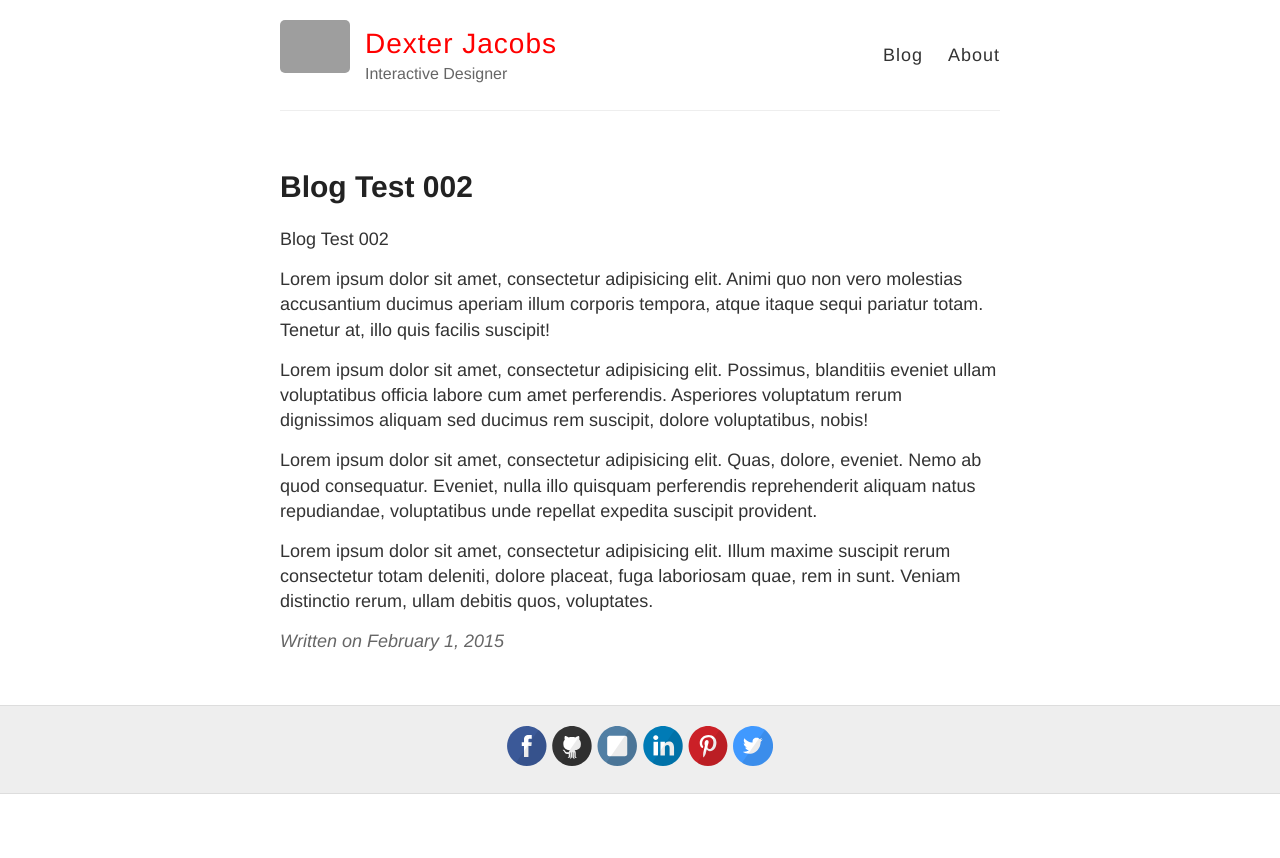
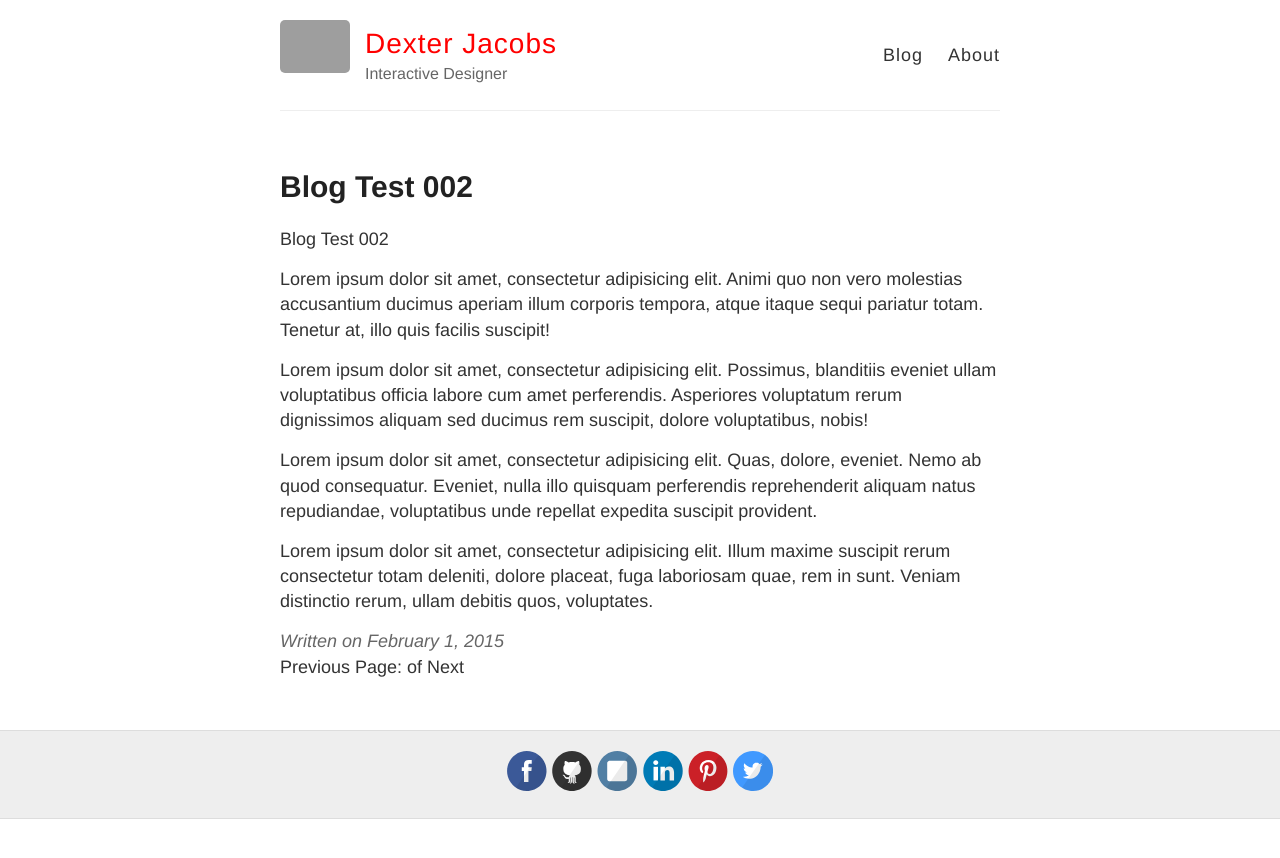
Before and after one commit to dexterj/dexterj.github.io, a Jekyll site: the page built from _posts/2015-2-1-Hello-World.md, in a window 1280 px wide. Shown: the top 858 px of the page. Built offline with Jekyll 4.4.1, drawn with Linux system fonts in a browser that asks for light colours; Markdown is read by kramdown in place of the engine named in the settings; grey boxes are pictures that could not be loaded.

Commit message:
Pagination test

```diff
--- a/_config.yml
+++ b/_config.yml
@@ -37,7 +37,7 @@
 
 # Your website URL (e.g. http://barryclark.github.io or http://www.barryclark.co)
 # Used for Sitemap.xml and your RSS feed
-url:
+url: http://www.dexterjacobs.com
 
 # If you're hosting your site at a Project repository on GitHub pages
 # (http://yourusername.github.io/repository-name)
@@ -53,13 +53,16 @@
 highlighter: pygments
 permalink: /:title/
 
+paginate: 5
+paginate_path: "blog/page:num/"
+
 # The release of Jekyll Now that you're using
 version: v1.0.0
 
 # Set the Sass partials directory, as we're using @imports
 sass:
   sass_dir: _scss
-  style: :expanded # You might prefer to minify using :compressed
+  style: :compressed # You might prefer to un-minify using :expanded
 
 # Use the following plug-ins
 gems:
--- a/_layouts/post.html
+++ b/_layouts/post.html
@@ -13,5 +13,33 @@
     Written on {{ page.date | date: "%B %e, %Y" }}
   </div>
 
-  {% include disqus.html disqus_identifier=page.disqus_identifier %}
+
+
+<!-- This loops through the paginated posts -->
+{% for post in paginator.posts %}
+  <h1><a href="{{ post.url }}">{{ post.title }}</a></h1>
+  <p class="author">
+    <span class="date">{{ post.date }}</span>
+  </p>
+  <div class="content">
+    {{ post.content }}
+  </div>
+{% endfor %}
+
+<!-- Pagination links -->
+<div class="pagination">
+  {% if paginator.previous_page %}
+    <a href="{{ paginator.previous_page_path }}" class="previous">Previous</a>
+  {% else %}
+    <span class="previous">Previous</span>
+  {% endif %}
+  <span class="page_number ">Page: {{ paginator.page }} of {{ paginator.total_pages }}</span>
+  {% if paginator.next_page %}
+    <a href="{{ paginator.next_page_path }}" class="next">Next</a>
+  {% else %}
+    <span class="next ">Next</span>
+  {% endif %}
+</div>
+
+{% include disqus.html disqus_identifier=page.disqus_identifier %}
 </article>
```
